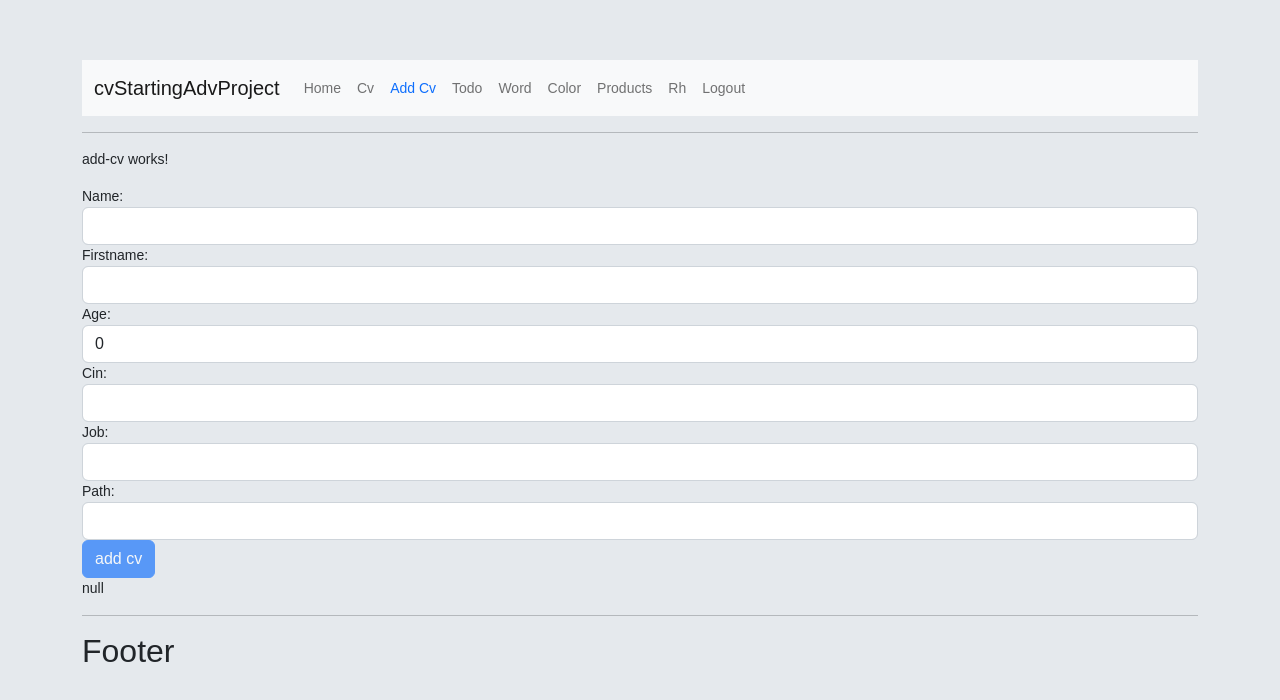
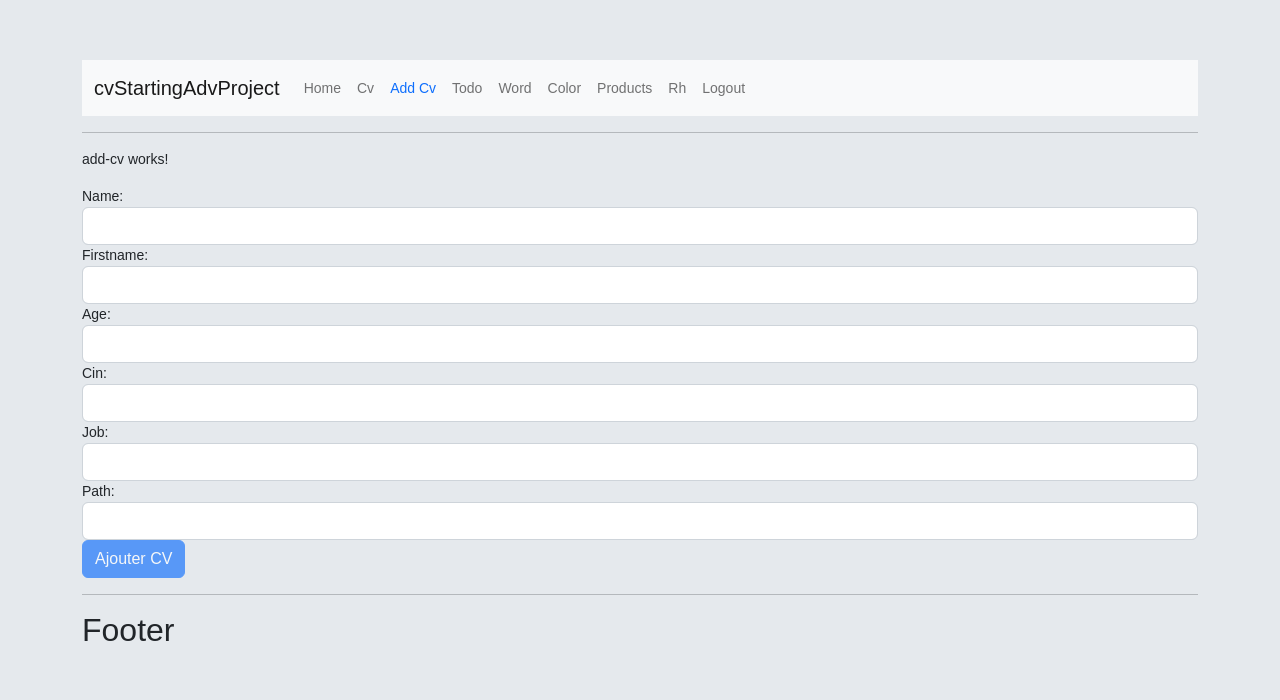
Before and after one commit to idris-saddi/TP1-Angular, an Angular app: page /cv/add in a window 1280 px wide. Shown: the top 700 px of the page. Built offline with nearby package versions, Linux system fonts and the light colour scheme; sample sign-in values are in the browser's storage.

Commit message:
fix cin validator

```diff
--- a/src/app/cv/add-cv/add-cv.component.html
+++ b/src/app/cv/add-cv/add-cv.component.html
@@ -2,36 +2,47 @@
 <form [formGroup]="form">
   Name:
   <input type="text" class="form-control" formControlName="name" />
-  <div
-    *ngIf="form.get('name')?.errors && form.get('name')?.touched"
-    class="alert alert-danger"
-  >
-    Ce champ est obligatoire
+  <div *ngIf="form.get('name')?.errors?.['required'] && form.get('name')?.touched" class="alert alert-danger">
+    Ce champ est obligatoire.
   </div>
+
   Firstname:
-  <input type="text" class="form-control" formControlName="firstname" /> Age:
-  <input type="text" class="form-control" formControlName="age" /> Cin:
+  <input type="text" class="form-control" formControlName="firstname" />
+
+  Age:
+  <input type="text" class="form-control" formControlName="age" />
+  <div *ngIf="form.get('age')?.errors?.['required'] && form.get('age')?.touched" class="alert alert-danger">
+    L'âge est obligatoire.
+  </div>
+  <div *ngIf="form.get('age')?.errors?.['min'] && form.get('age')?.touched" class="alert alert-danger">
+    L'âge doit être supérieur à 1.
+  </div>
+  <div *ngIf="form.get('age')?.errors?.['max'] && form.get('age')?.touched" class="alert alert-danger">
+    L'âge doit être inférieur ou égal à 100.
+  </div>
+
+  Cin:
   <input type="text" class="form-control" formControlName="cin" />
-  <div
-  *ngIf="form.errors?.['cinFirstChars'] && (cin?.touched || age?.touched)
-  "
-  class="alert alert-danger"
->
-  {{ form.errors?.['cinFirstChars'] }}
-</div>
-  <div
-    *ngIf="
-      cin?.touched && cin?.errors?.['userExists']
-    "
-    class="alert alert-danger"
-  >
-    Cette Cin existe deja
+  <div *ngIf="cin?.touched && cin?.errors?.['userExists']" class="alert alert-danger">
+    Cette CIN existe déjà.
   </div>
-  Job: <input type="text" class="form-control" formControlName="job" /> Path:
+  <div *ngIf="cin?.errors?.['pattern'] && cin?.touched" class="alert alert-danger">
+    CIN doit contenir exactement 8 chiffres.
+  </div>
+  <div *ngIf="cin?.errors?.['required'] && cin?.touched" class="alert alert-danger">
+    CIN est obligatoire.
+  </div>
+  <div *ngIf="form.errors?.['cinFirstChars'] && (cin?.touched || age?.touched)" class="alert alert-danger">
+    {{ form.errors?.['cinFirstChars'] }}
+  </div>
+
+  Job:
+  <input type="text" class="form-control" formControlName="job" />
+
+  Path:
   <input type="text" class="form-control" formControlName="path" />
 
   <button [disabled]="form.invalid" class="btn btn-primary" (click)="addCv()">
-    add cv
+    Ajouter CV
   </button>
 </form>
-{{ form.errors | json }}
--- a/src/app/cv/add-cv/add-cv.component.ts
+++ b/src/app/cv/add-cv/add-cv.component.ts
@@ -2,6 +2,7 @@ import { Component } from "@angular/core";
 import {
   AbstractControl,
   FormBuilder,
+  FormGroup,
   Validators,
 } from "@angular/forms";
 import { CvService } from "../services/cv.service";
@@ -10,82 +11,97 @@ import { ToastrService } from "ngx-toastr";
 import { APP_ROUTES } from "src/config/routes.config";
 import { Cv } from "../model/cv";
 import { uniqueCinValidator } from "../validators/unique-cin-validator";
-import { cinAgeValidator} from "../validators/age-cin-validator";
+import { cinAgeValidator } from "../validators/age-cin-validator";
 
 @Component({
   selector: "app-add-cv",
   templateUrl: "./add-cv.component.html",
   styleUrls: ["./add-cv.component.css"],
 })
-export class AddCvComponent{
+export class AddCvComponent {
+  form: FormGroup;
+
   constructor(
     private cvService: CvService,
     private router: Router,
     private toastr: ToastrService,
     private formBuilder: FormBuilder
   ) {
-    this.form.get("age")?.valueChanges.subscribe((age) => {
-      if (age !== null && age < 18) {
-        this.form.get("path")?.disable();
-      } else {
-        this.form.get("path")?.enable();
-      }
-    });
-
-  }
-
-  form = this.formBuilder.group(
+    this.form = this.formBuilder.group(
       {
         name: ["", Validators.required],
         firstname: ["", Validators.required],
         path: [""],
         job: ["", Validators.required],
         age: [
-        0,
+          null,
           {
-          validators: [Validators.required],
+            validators: [
+              Validators.required,
+              Validators.min(1), // Optional: Set minimum value for age
+              Validators.max(100), // Optional: Set maximum value for age
+            ],
           },
         ],
         cin: [
           "",
           {
-          validators: [Validators.required, Validators.pattern("[0-9]{8}")],
-          asyncValidators : [uniqueCinValidator(this.cvService)],
+            validators: [
+              Validators.required,
+              Validators.pattern("^[0-9]{8}$"),
+            ],
+            asyncValidators: [uniqueCinValidator(this.cvService)],
+            updateOn: "blur",
           },
         ],
       },
-    { validators: [cinAgeValidator()] } // group level validator if relationship involves multiple fields
+      {
+        validators: [cinAgeValidator()],
+      }
     );
 
-  addCv() {
+    // Disable or enable the `path` field based on the value of `age`
+    this.form.get("age")?.valueChanges.subscribe((age) => {
+      if (age !== null && age < 18) {
+        this.path.disable();
+      } else {
+        this.path.enable();
+      }
+    });
+  }
+
+  addCv(): void {
+    if (this.form.invalid) {
+      this.toastr.error("Veuillez corriger les erreurs avant de soumettre.");
+      return;
+    }
+
     this.cvService.addCv(this.form.value as Cv).subscribe({
-      next: (cv) => {
+      next: (cv: Cv) => {
+        this.toastr.success(`Le CV de ${cv.firstname} ${cv.name} a été ajouté avec succès.`);
         this.router.navigate([APP_ROUTES.cv]);
-        this.toastr.success(`Le cv ${cv.firstname} ${cv.name}`);
       },
-      error: (err) => {
-        this.toastr.error(
-          `Une erreur s'est produite, Veuillez contacter l'admin`
-        );
+      error: () => {
+        this.toastr.error("Une erreur s'est produite, veuillez contacter l'administrateur.");
       },
     });
   }
 
-
+  // Getters for form controls
   get name(): AbstractControl {
     return this.form.get("name")!;
   }
-  get firstname() {
-    return this.form.get("firstname");
+  get firstname(): AbstractControl {
+    return this.form.get("firstname")!;
   }
   get age(): AbstractControl {
     return this.form.get("age")!;
   }
-  get job() {
-    return this.form.get("job");
+  get job(): AbstractControl {
+    return this.form.get("job")!;
   }
-  get path() {
-    return this.form.get("path");
+  get path(): AbstractControl {
+    return this.form.get("path")!;
   }
   get cin(): AbstractControl {
     return this.form.get("cin")!;
--- a/src/app/cv/services/cv.service.ts
+++ b/src/app/cv/services/cv.service.ts
@@ -139,7 +139,8 @@ export class CvService {
         const cinValue = value.trim().toString();
         const cv = cvs.find((cv) => cv.cin.toString().trim() === cinValue);
         console.log('CIN check:', cinValue, 'Found:', cv);
-        return cv ? { userExists: true } : null;
+
+        return cv==null ? null : { userExists: false };
       })
     );
   }
--- a/src/app/cv/validators/age-cin-validator.ts
+++ b/src/app/cv/validators/age-cin-validator.ts
@@ -14,7 +14,6 @@ export function cinAgeValidator(): ValidatorFn {
     if (age < 60 && firstTwoDigits <= 19) {
       return { cinFirstChars: 'For age < 60, first two CIN digits must be > 19.' };
     }
-
     return null;
   };
 }
--- a/src/app/cv/validators/unique-cin-validator.ts
+++ b/src/app/cv/validators/unique-cin-validator.ts
@@ -1,26 +1,19 @@
-import { AbstractControl, AsyncValidatorFn} from "@angular/forms";
-import { CvService } from "../services/cv.service";
-import { catchError, debounceTime, distinctUntilChanged, of, switchMap } from "rxjs";
+import { AbstractControl, AsyncValidatorFn } from '@angular/forms';
+import { CvService } from '../services/cv.service';
+import { catchError, debounceTime, distinctUntilChanged, map, of, switchMap } from 'rxjs';
 
 export function uniqueCinValidator(cvService: CvService): AsyncValidatorFn {
   return (control: AbstractControl) => {
+    // If the field is empty, return null (valid)
+    if (!control.value) {
+      return of(null);
+    }
+
     return cvService.findUserByCin(control.value).pipe(
-      catchError(() => of(null))
+      debounceTime(300), // Wait for 300ms after the last keystroke
+      distinctUntilChanged(), // Avoid duplicate API calls with identical values
+      map((userExists) => (userExists ? { userExists: true } : null)), // Return the validation error if the user exists
+      catchError(() => of(null)) // Handle errors from the API gracefully
     );
   };
-
-  // return (control: AbstractControl) => {
-  //   return control.valueChanges.pipe(
-  //     debounceTime(300),
-  //     distinctUntilChanged(),
-  //     switchMap((value) => {
-  //       console.log('Checking CIN:', value);
-  //       return cvService.findUserByCin(value).pipe(
-  //         catchError(() => of(null))
-  //       );
-  //     })
-  //   );
-  // };
-
-
 }
```
Lines whose indentation alone changed are shown as unchanged.
